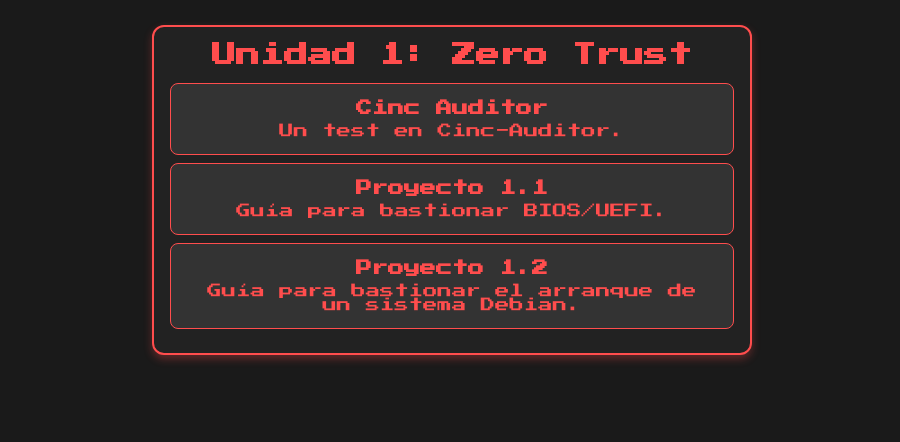
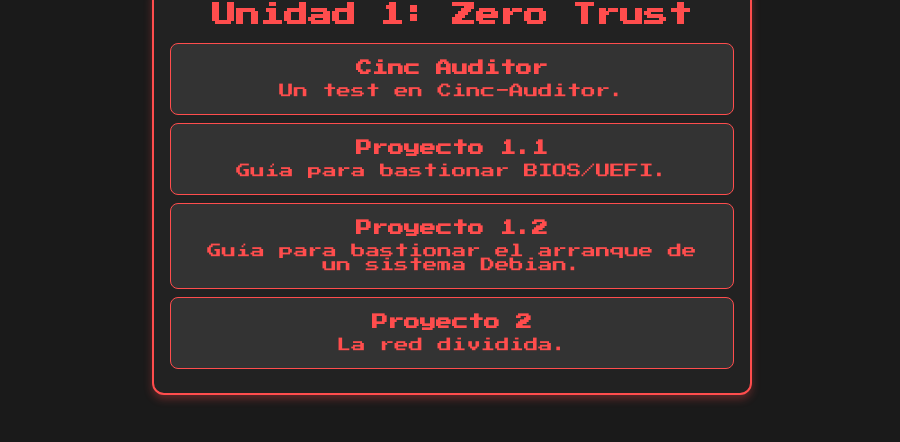
Before and after one commit to AlvaroCaroFdez/alvarocarofdez.github.io, a plain HTML site: page bastionado.html in a window 1280 px wide. Shown: the part 258-700 px from the top of the page, without its empty margins (188-1088 px from the left). Drawn offline with Linux system fonts and the light colour scheme.

Commit message:
Update bastionado.html

```diff
--- a/bastionado.html
+++ b/bastionado.html
@@ -3,7 +3,7 @@
 <head>
     <meta charset="UTF-8">
     <meta name="viewport" content="width=device-width, initial-scale=1.0">
-    <title>Bationado de Redes y Sistemas</title>
+    <title>Bastionado de Redes y Sistemas</title>
     <link rel="icon" href="favicon.ico" type="image/x-icon">
     <link href="https://fonts.googleapis.com/css2?family=Press+Start+2P&display=swap" rel="stylesheet">
     <style>
@@ -128,6 +128,10 @@
                     <div class="project-title">Proyecto 1.2</div>
                     <div class="project-description">Guía para bastionar el arranque de un sistema Debian.</div>
                 </div>
+                <div class="project" onclick="window.open('', '_blank');">
+                    <div class="project-title">Proyecto 2</div>
+                    <div class="project-description">La red dividida.</div>
+                </div>
             </div>
         </div>
     </div>
```
